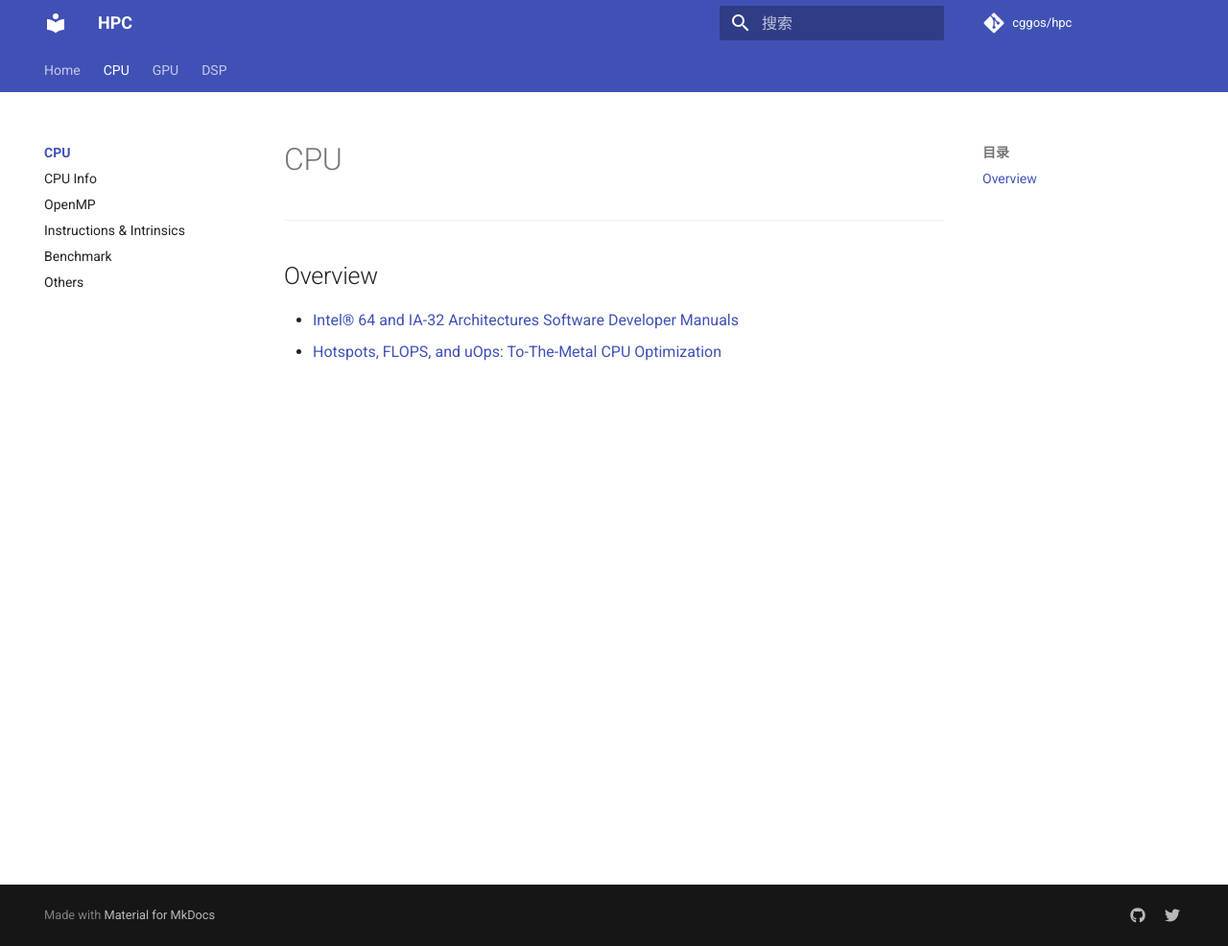
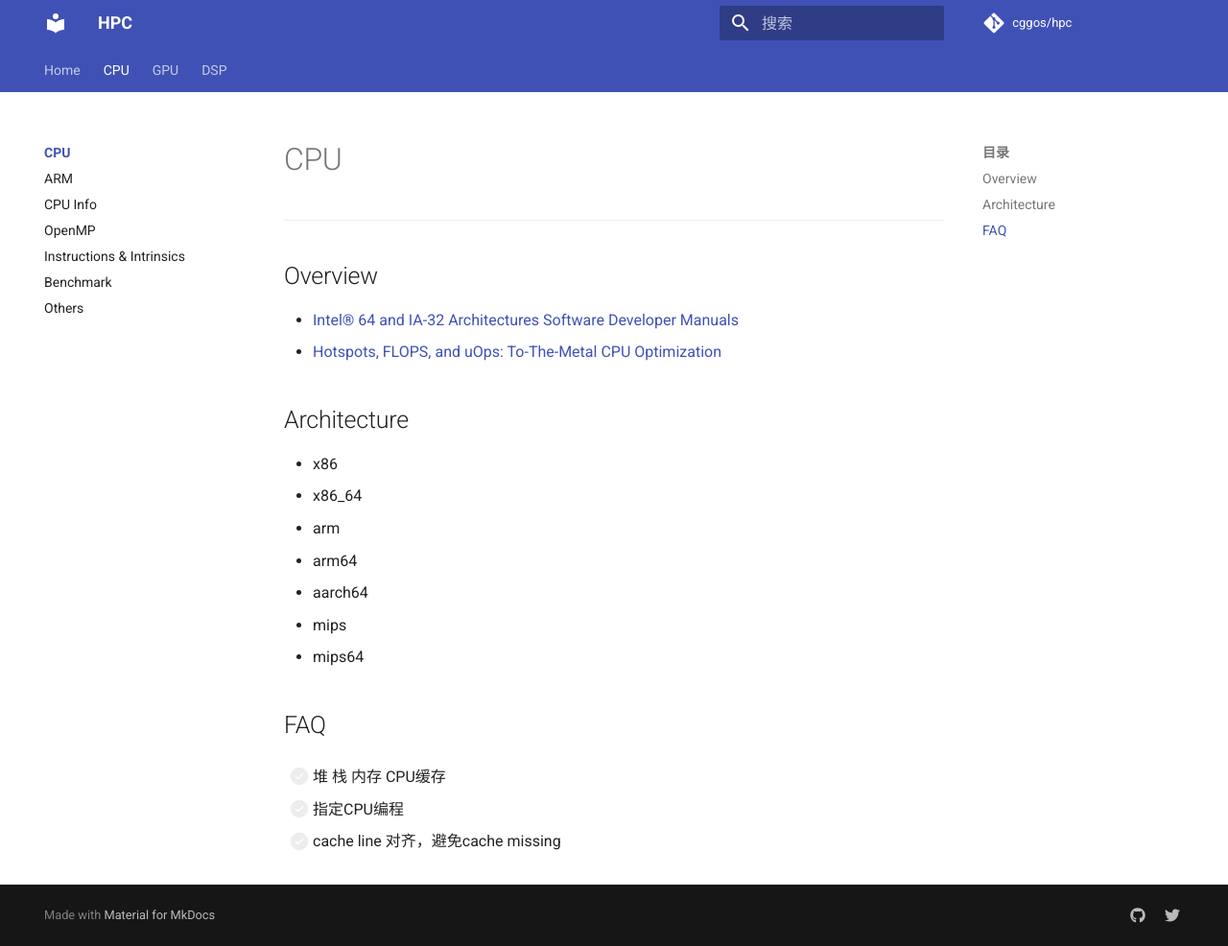
Before and after one commit to cggos/hpc, an MkDocs documentation site: the page built from docs/cpu/README.md, in a window 1280 px wide and 986 px high. Shown: the whole window at 96% size. Built offline with MkDocs 1.6.1 and Material for MkDocs 9.7.7, drawn with Linux system fonts in a browser that asks for light colours; comment, search, counter and statistics services are not loaded.

Commit message:
update docs

```diff
--- a/docs/cpu/README.md
+++ b/docs/cpu/README.md
@@ -6,3 +6,21 @@
 
 * [Intel® 64 and IA-32 Architectures Software Developer Manuals](https://software.intel.com/en-us/articles/intel-sdm)
 * [Hotspots, FLOPS, and uOps: To-The-Metal CPU Optimization](https://www.gdcvault.com/play/1014645/Hotspots-FLOPS-and-uOps-To)
+
+## Architecture
+
+* x86
+* x86_64
+* arm
+* arm64
+* aarch64
+* mips
+* mips64
+
+## FAQ
+
+* [ ] 堆 栈 内存 CPU缓存
+
+* [ ] 指定CPU编程
+
+* [ ] cache line 对齐，避免cache missing
--- a/mkdocs.yml
+++ b/mkdocs.yml
@@ -94,6 +94,7 @@ nav:
 
   - CPU:
     - Overview: cpu/README.md
+    - ARM: cpu/arm.md
     - CPU Info: cpu/info.md
     - OpenMP: cpu/omp.md
     - Instructions & Intrinsics: cpu/intrinsics.md
@@ -110,6 +111,8 @@ nav:
       - Overview: gpu/languages/README.md
       - OpenCL: gpu/languages/ocl.md
       - CUDA: gpu/languages/cuda.md
+    - Build:
+      - NVCC: gpu/building/nvcc.md
     - Benchmark: gpu/benchmark.md
 
   - DSP:
```
Also changed, not shown: docs/cpu/arm.md (added, +72 -0 lines), docs/gpu/building/nvcc.md (added, +55 -0 lines), docs/index.md (+2 -0 lines).
